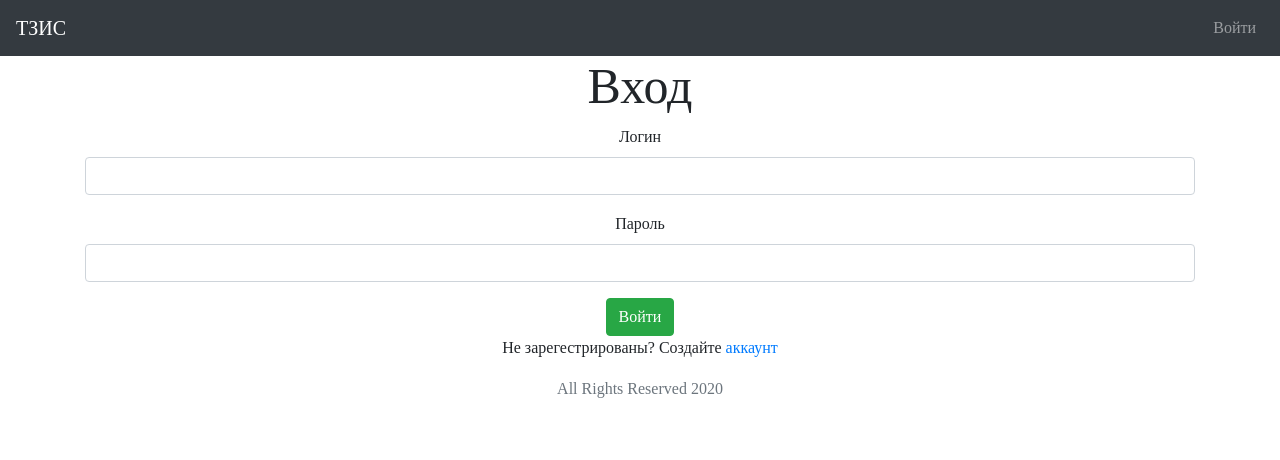
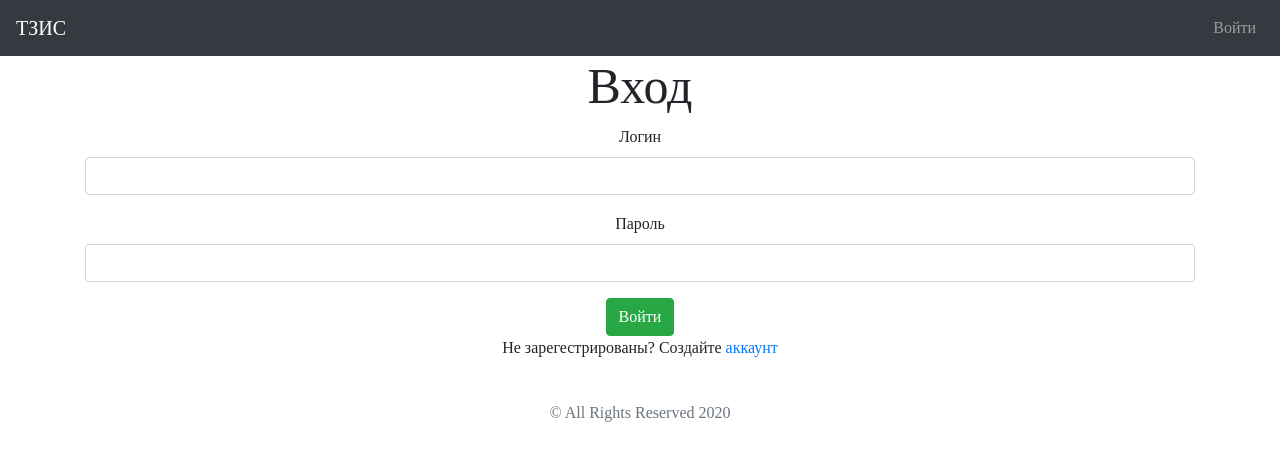
Before and after one commit to Khrustal/coursework-frontend, a React (Create React App) app: page / in a window 1280 px wide. Shown: the top 460 px of the page. Built offline with nearby package versions, Linux system fonts and the light colour scheme.

Commit message:
Changed footer message

```diff
--- a/src/components/FooterComponent.jsx
+++ b/src/components/FooterComponent.jsx
@@ -4,7 +4,8 @@ class FooterComponent extends Component {
     render() {
         return(
             <footer className="footer">
-                <span className="text-muted" style={{fontFamily: "Iosevka"}}>All Rights Reserved 2020</span>
+                <br/>
+                <span className="text-muted" style={{fontFamily: "Iosevka"}}>© All Rights Reserved 2020</span>
             </footer>
         )
     }
```
